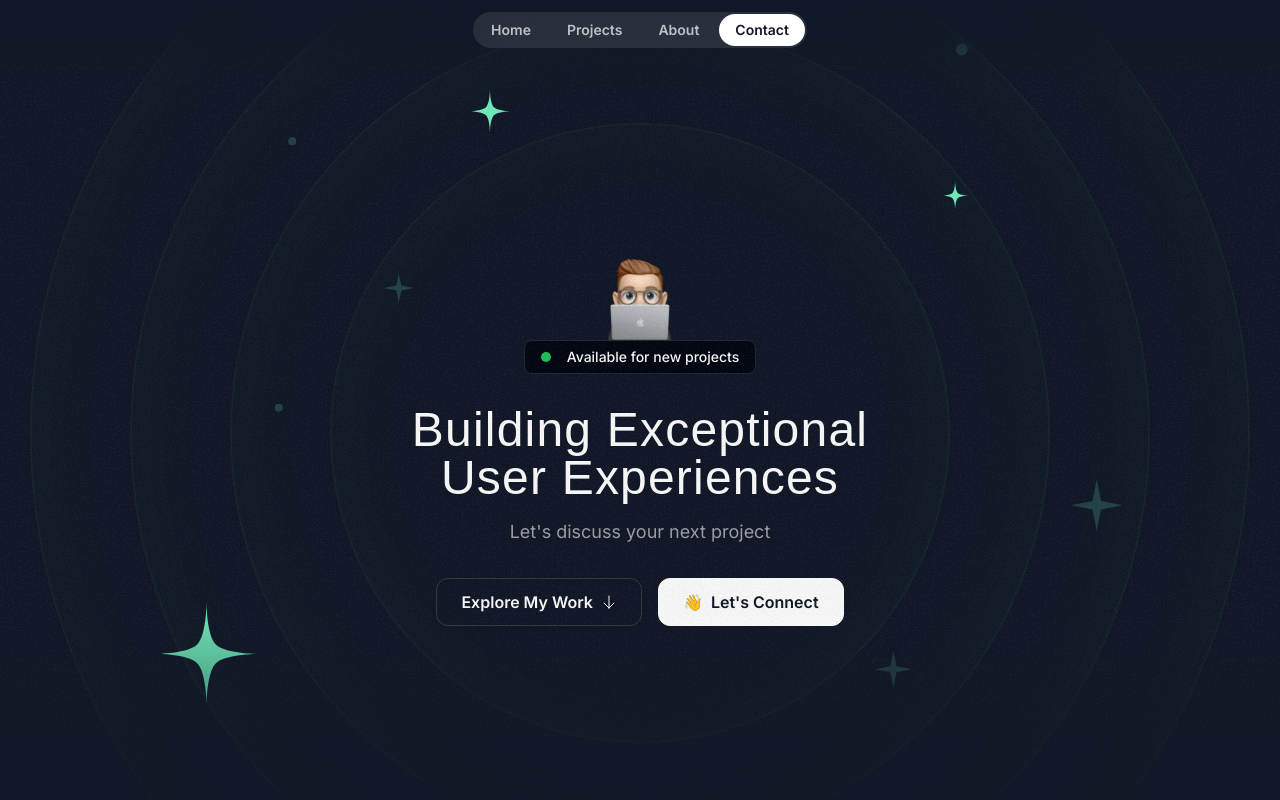
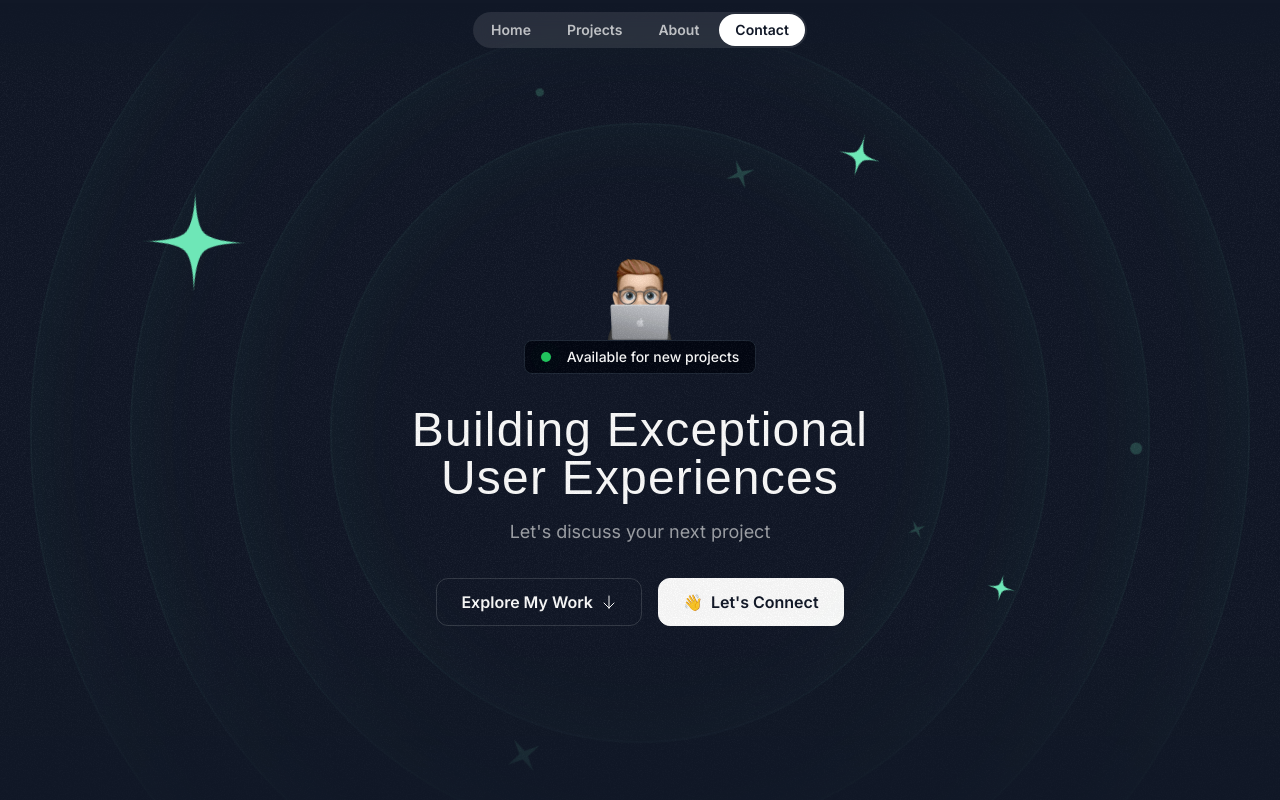
Before and after one commit to Xavier-Tse/React-Portfolio, a Next.js app: page / in a window 1280 px wide. Shown: the top 800 px of the page. Built offline with nearby package versions, Linux system fonts and the light colour scheme; a web font is replaced by a local one.

Commit message:
feat: hero section animation

```diff
--- a/src/components/HeroOrbit.tsx
+++ b/src/components/HeroOrbit.tsx
@@ -1,21 +1,46 @@
 import {PropsWithChildren} from "react";
+import {twMerge} from "tailwind-merge";
 
 export const HeroOrbit = ({
   children,
   size,
   rotate,
-}: PropsWithChildren<{ size: number; rotate: number; }>) => {
+  shouldOrbit = false,
+  shouldSpin = false,
+  orbitDuration,
+  spinDuration,
+}: PropsWithChildren<{
+  size: number;
+  rotate: number;
+  shouldOrbit?: boolean;
+  shouldSpin?: boolean;
+  orbitDuration?: string;
+  spinDuration?: string;
+}>) => {
   return (
     <div className="absolute left-1/2 top-1/2 -translate-x-1/2 -translate-y-1/2">
-      <div className="flex items-start justify-start" style={{
-        transform: `rotate(${rotate}deg)`,
-        height: `${size}px`,
-        width: `${size}px`,
+      <div className={twMerge(shouldOrbit === true && "animate-spin")} style={{
+        animationDuration: orbitDuration ? orbitDuration : "10s",
       }}>
-        <div className="inline-flex" style={{
-          transform: `rotate(${rotate * -1}deg)`,
-        }}>
-          { children }
+        <div className="flex items-start justify-start"
+             style={{
+               transform: `rotate(${rotate}deg)`,
+               height: `${size}px`,
+               width: `${size}px`,
+             }}
+        >
+          <div
+            className={twMerge(shouldSpin === true && "animate-spin")}
+            style={{
+              animationDuration: spinDuration ? spinDuration : "10s",
+            }}
+          >
+            <div className="inline-flex" style={{
+              transform: `rotate(${rotate * -1}deg)`,
+            }}>
+              {children}
+            </div>
+          </div>
         </div>
       </div>
     </div>
--- a/src/sections/Hero.tsx
+++ b/src/sections/Hero.tsx
@@ -20,32 +20,35 @@
         <div className="size-[820px] hero-ring"></div>
         <div className="size-[1020px] hero-ring"></div>
         <div className="size-[1220px] hero-ring"></div>
-        <HeroOrbit size={800} rotate={-72}>
-          <StarIcon className="size-28 text-emerald-300"/>
+        <HeroOrbit size={430} rotate={-14} shouldOrbit orbitDuration="30s" shouldSpin spinDuration="3s">
+          <SparcleIcon className="size-8 text-emerald-300/20"/>
         </HeroOrbit>
-        <HeroOrbit size={550} rotate={20}>
+        <HeroOrbit size={440} rotate={79} shouldOrbit orbitDuration="32s" shouldSpin spinDuration="3s">
+          <SparcleIcon className="size-5 text-emerald-300/20" />
+        </HeroOrbit>
+        <HeroOrbit size={520} rotate={-41} shouldOrbit orbitDuration="34s">
+          <div className="size-2 rounded-full bg-emerald-300/20"/>
+        </HeroOrbit>
+        <HeroOrbit size={530} rotate={178} shouldOrbit orbitDuration="36s" shouldSpin spinDuration="3s">
+          <SparcleIcon className="size-10 text-emerald-300/20"/>
+        </HeroOrbit>
+        <HeroOrbit size={550} rotate={20} shouldOrbit orbitDuration="38s" shouldSpin spinDuration="6s">
           <StarIcon className="size-12 text-emerald-300"/>
         </HeroOrbit>
-        <HeroOrbit size={590} rotate={98}>
+        <HeroOrbit size={590} rotate={98} shouldOrbit orbitDuration="40s" shouldSpin spinDuration="6s">
           <StarIcon className="size-8 text-emerald-300"/>
         </HeroOrbit>
-        <HeroOrbit size={430} rotate={-14}>
-          <SparcleIcon className="size-8 text-emerald-300/20"/>
+        <HeroOrbit size={650} rotate={-5} shouldOrbit orbitDuration="42s">
+          <div className="size-2 rounded-full bg-emerald-300/20"/>
         </HeroOrbit>
-        <HeroOrbit size={530} rotate={178}>
-          <SparcleIcon className="size-10 text-emerald-300/20"/>
-        </HeroOrbit>
-        <HeroOrbit size={710} rotate={144}>
+        <HeroOrbit size={710} rotate={144} shouldOrbit orbitDuration="44s" shouldSpin spinDuration="3s">
           <SparcleIcon className="size-14 text-emerald-300/20"/>
         </HeroOrbit>
-        <HeroOrbit size={720} rotate={85}>
+        <HeroOrbit size={720} rotate={85} shouldOrbit orbitDuration="46s">
           <div className="size-3 rounded-full bg-emerald-300/20"/>
         </HeroOrbit>
-        <HeroOrbit size={520} rotate={-41}>
-          <div className="size-2 rounded-full bg-emerald-300/20"/>
-        </HeroOrbit>
-        <HeroOrbit size={650} rotate={-5}>
-          <div className="size-2 rounded-full bg-emerald-300/20"/>
+        <HeroOrbit size={800} rotate={-72} shouldOrbit orbitDuration="48s" shouldSpin spinDuration="6s">
+          <StarIcon className="size-28 text-emerald-300"/>
         </HeroOrbit>
       </div>
       <div className="container">
@@ -56,7 +59,9 @@
             alt=""
           />
           <div className="bg-gray-950 border border-gray-800 px-4 py-1.5 inline-flex items-center gap-4 rounded-lg">
-            <div className="bg-green-500 size-2.5 rounded-full"></div>
+            <div className="bg-green-500 size-2.5 rounded-full relative">
+              <div className="bg-green-500 absolute inset-0 rounded-full animate-ping-large"></div>
+            </div>
             <div className="text-sm font-medium">
               Available for new projects
             </div>
--- a/tailwind.config.ts
+++ b/tailwind.config.ts
@@ -24,6 +24,17 @@
       fontFamily: {
         sans: "var(--font-sans)",
         serif: "var(--font-serif)"
+      },
+      animation: {
+        "ping-large": "ping-large 1s ease-in-out infinite"
+      },
+      keyframes: {
+        "ping-large": {
+          "75%, 100%": {
+            transform: "scale(3)",
+            opacity: "0",
+          }
+        }
       }
     },
   },
```
